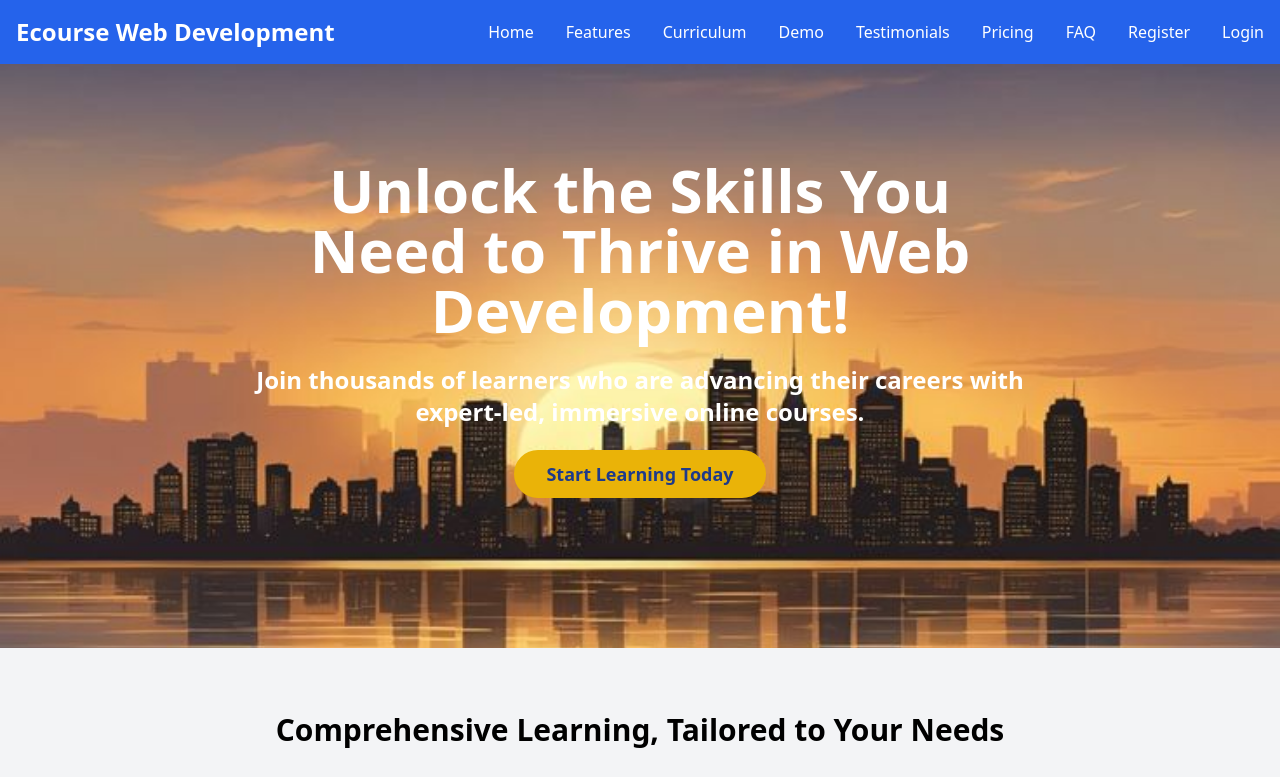
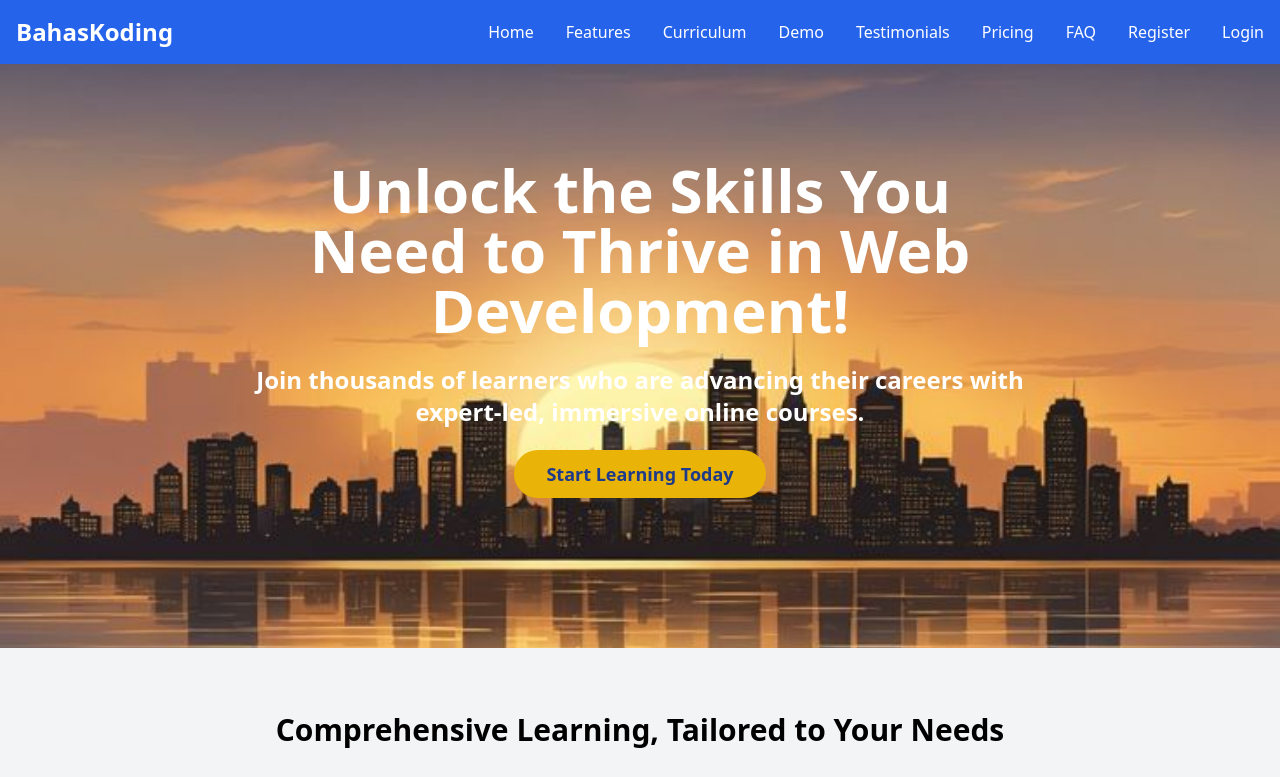
Before and after one commit to BahasKoding/Ecourse-web, a website: page index.html in a window 1280 px wide. Shown: the top 777 px of the page. Drawn offline with Linux system fonts and the light colour scheme.

Commit message:
little modified

```diff
--- a/index.html
+++ b/index.html
@@ -3,7 +3,7 @@
 <head>
     <meta charset="UTF-8">
     <meta name="viewport" content="width=device-width, initial-scale=1.0">
-    <title>Transform Your Future with Our Online Course</title>
+    <title>Ecourse | BahasKoding</title>
     <meta name="description" content="Master web development from novice to pro with our comprehensive online course. Join thousands of successful developers today!">
     <meta property="og:title" content="Ecourse Web Development - Transform Your Future">
     <meta property="og:description" content="Master web development from novice to pro with our comprehensive online course. Join thousands of successful developers today!">
@@ -23,7 +23,7 @@
         <nav class="bg-blue-600 text-white fixed w-full z-10 transition-all duration-300" id="navbar">
             <div class="container mx-auto px-4">
                 <div class="flex justify-between items-center py-4">
-                    <a href="#home" class="text-2xl font-bold">Ecourse Web Development</a>
+                    <a href="#home" class="text-2xl font-bold">BahasKoding</a>
                     <div class="hidden md:flex space-x-8">
                         <a href="#home" class="hover:text-yellow-400 transition duration-300">Home</a>
                         <a href="#features" class="hover:text-yellow-400 transition duration-300">Features</a>
```
